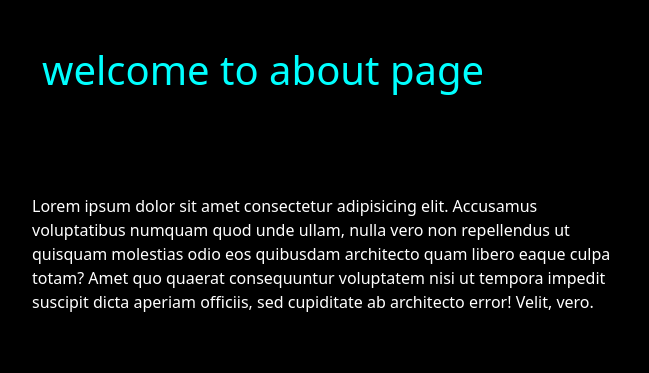
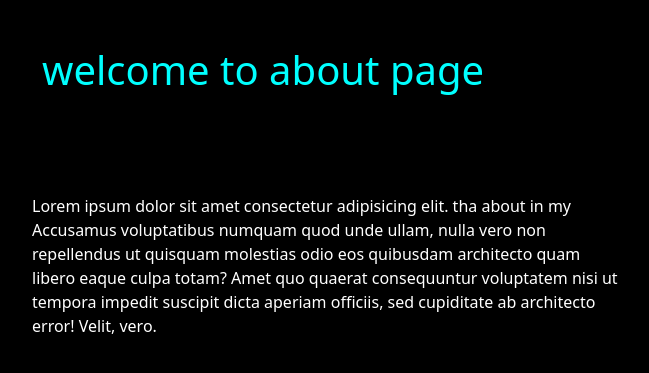
Before and after one commit to adityakrsahu/CURD_django, a Django app: page /about/ in a window 1280 px wide. Shown: the part 160-533 px from the top of the page, without its empty margins (148-797 px from the left). Run offline with Django 5.2, Linux system fonts and the light colour scheme.

Commit message:
Update about.html

```diff
--- a/project/app/templates/app/about.html
+++ b/project/app/templates/app/about.html
@@ -14,7 +14,8 @@
 
 
 <h1 style="color: aqua; margin-top: 150px; margin-left: 190px;">welcome to about page</h1>
-<p style="color: white; margin: 100px; padding-left: 80px; padding-right: 410px;"  >Lorem ipsum dolor sit amet consectetur adipisicing elit. Accusamus voluptatibus numquam quod unde ullam, nulla vero non repellendus ut quisquam molestias odio eos quibusdam architecto quam libero eaque culpa totam? Amet quo quaerat consequuntur voluptatem nisi ut tempora impedit suscipit dicta aperiam officiis, sed cupiditate ab architecto error! Velit, vero.</p>
+<p style="color: white; margin: 100px; padding-left: 80px; padding-right: 410px;"  >Lorem ipsum dolor sit amet consectetur adipisicing
+    elit. tha about in my Accusamus voluptatibus numquam quod unde ullam, nulla vero non repellendus ut quisquam molestias odio eos quibusdam architecto quam libero eaque culpa totam? Amet quo quaerat consequuntur voluptatem nisi ut tempora impedit suscipit dicta aperiam officiis, sed cupiditate ab architecto error! Velit, vero.</p>
 
 </body>
 </html>
```
